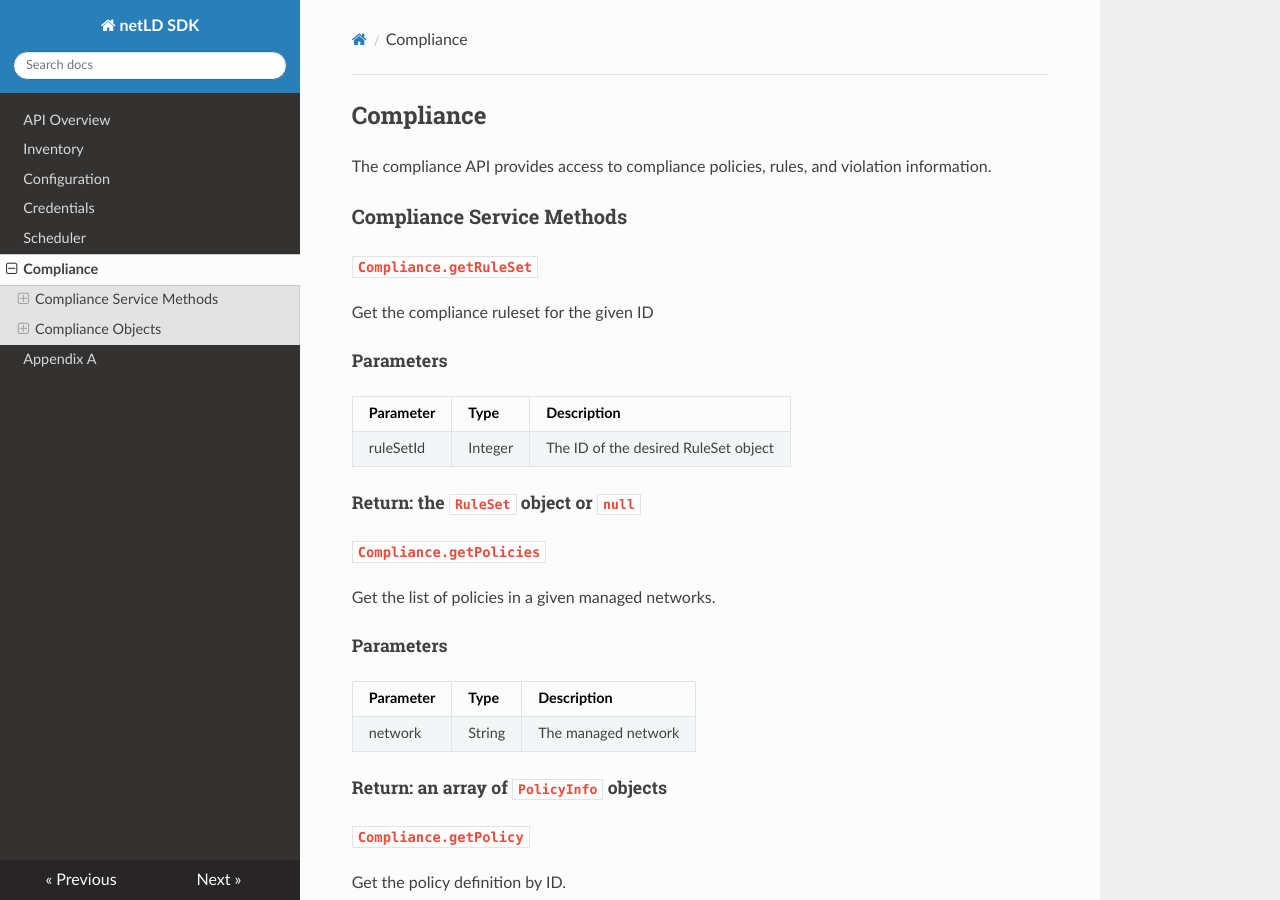
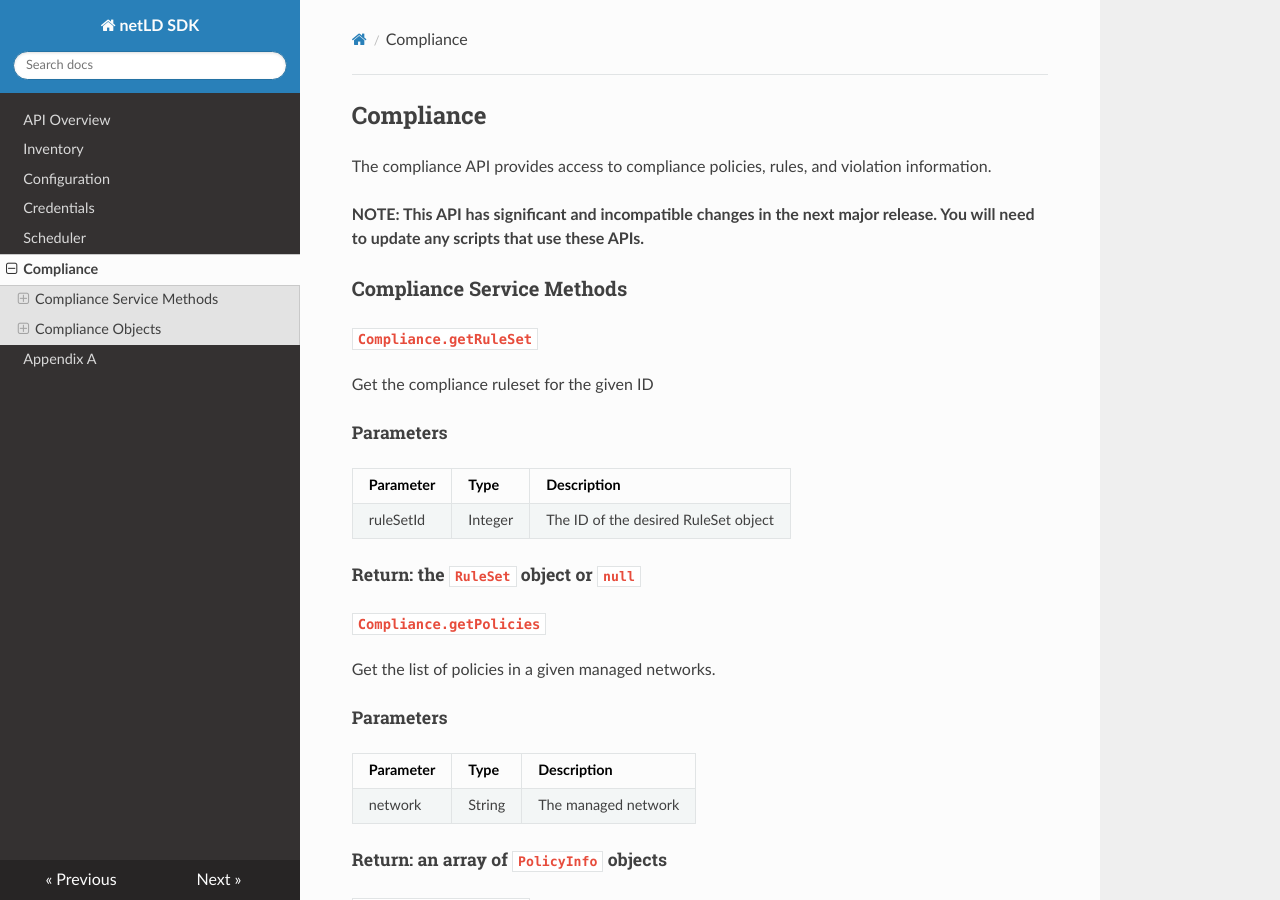
Before and after one commit to logicvein/NetLD-SDK, an MkDocs documentation site: the page built from docs/Compliance.md, in a window 1280 px wide and 900 px high. Built offline with MkDocs 1.6.1, drawn with Linux system fonts in a browser that asks for light colours; nearby versions of some CDN libraries; old or Windows-style settings are respelled for this version of MkDocs.

Commit message:
14.06 compliance doc changes

```diff
--- a/docs/Compliance.md
+++ b/docs/Compliance.md
@@ -1,6 +1,8 @@
 ## Compliance
 
 The compliance API provides access to compliance policies, rules, and violation information.
+
+**NOTE: This API has significant and incompatible changes in the next major release.  You will need to update any scripts that use these APIs.**
 
 ### Compliance Service Methods
 
```
